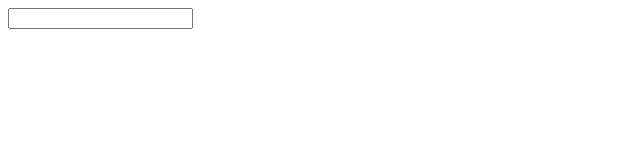
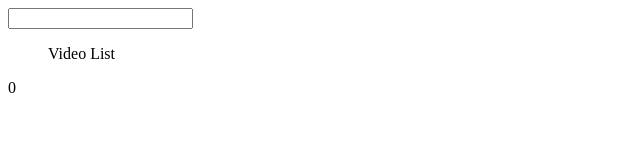
Before and after one commit to SparksFullStack/vuejs_youtube_clone, a Vue app: page / in a window 1280 px wide. Shown: the top 160 px of the page, without its empty margins (0-640 px from the left). Built offline with nearby package versions, Linux system fonts and the light colour scheme.

Commit message:
local state setup in App.js and video data is being stored

```diff
--- a/src/App.vue
+++ b/src/App.vue
@@ -1,18 +1,29 @@
 <template>
     <div>
         <SearchBar @termChange="onTermChange"></SearchBar>
+        <VideoList></VideoList>
+        {{ videos.length }}
     </div>
 </template>
 
 <script>
 import axios from 'axios';
 import SearchBar from './components/SearchBar';
+import VideoList from './components/VideoList';
+
 const API_KEY = 'AIzaSyBeMpoEm3DZR9vMuQVuA7hiImVyn4MG3cs';
 
 export default{
     name: 'App',
     components: {
         SearchBar,
+        VideoList,
+    },
+    data(){
+        return {
+            videos: [],
+
+        }
     },
     methods: {
         onTermChange(searchTerm) {
@@ -24,7 +35,7 @@
                     q: searchTerm,
                 }
             })
-            .then(res => console.log(res));
+            .then(res => this.videos = res.data.items);
         },
     }
 }
--- /dev/null
+++ b/src/components/VideoList.vue
@@ -0,0 +1,14 @@
+<template>
+    <ul>
+        Video List
+    </ul>
+</template>
+
+<script>
+export default{
+    name: 'VideoList',
+}
+</script>
+
+<style>
+</style>
```
